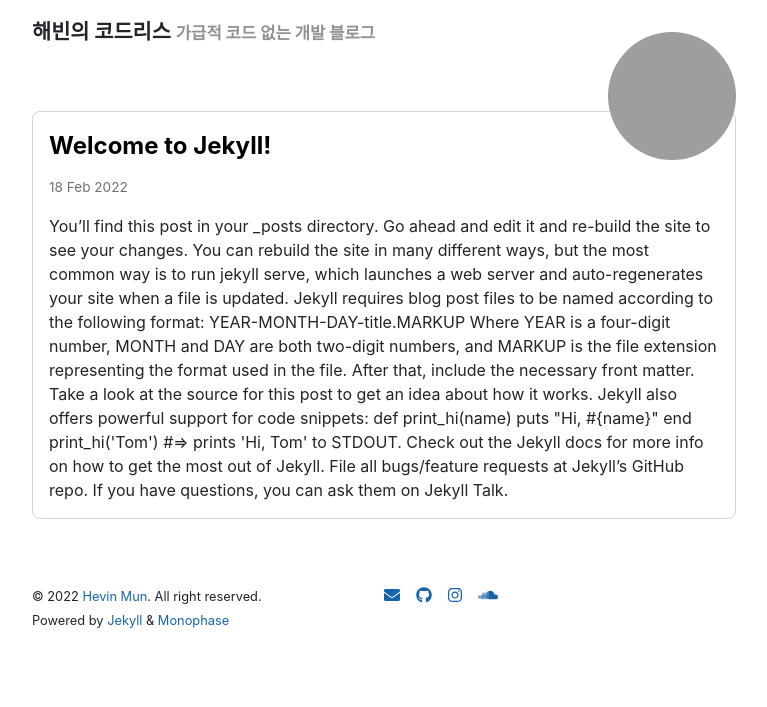
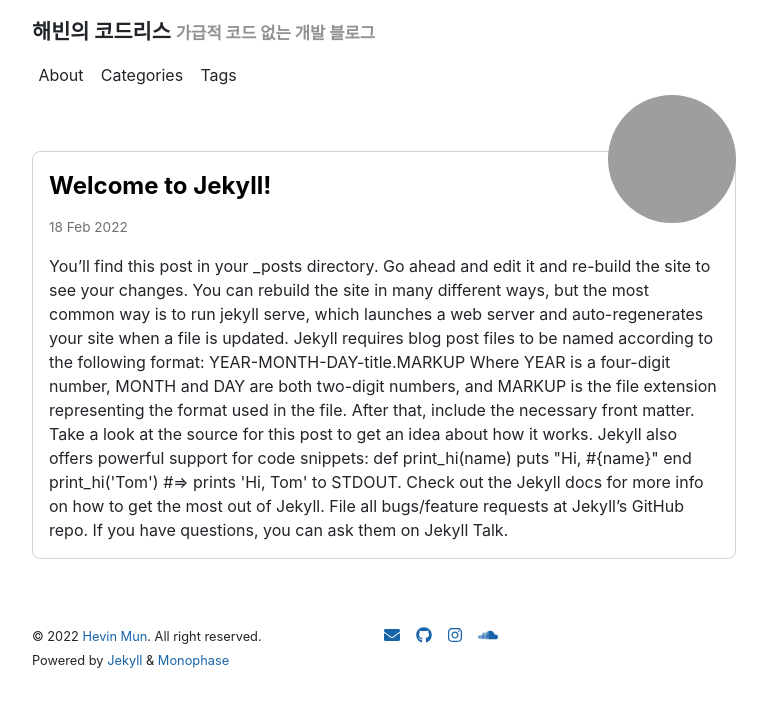
Before and after one commit to hevinxx/hevinxx.github.io, a Jekyll site: the page built from index.markdown, in a window 1280 px wide. Shown: the top 707 px of the page, without its empty margins (256-1023 px from the left). Built offline with Jekyll 4.4.1, drawn with Linux system fonts in a browser that asks for light colours; nearby versions of some CDN libraries; grey boxes are pictures that could not be loaded.

Commit message:
내비게이션 추가

```diff
--- a/_config.yml
+++ b/_config.yml
@@ -30,6 +30,8 @@ author:
   avatar: https://avatars.githubusercontent.com/u/34952833?v=4
   url: https://github.com/hevinxx
 github_username: hevinxx
+categories_path: /categories/
+tags_path: /tags/
 
 # Build settings
 plugins:
--- /dev/null
+++ b/_data/navigation.yml
@@ -0,0 +1,6 @@
+- title: About
+  url: /about/
+- title: Categories
+  url: /categories/
+- title: Tags
+  url: /tags/
--- a/_includes/header.html
+++ b/_includes/header.html
@@ -2,10 +2,10 @@
   <div class="masthead-title">
     <a href="{{ '/' | relative_url }}" title="Home">{{ site.title }}</a>
     <small class="tagline">{{ site.tagline }}</small>
-    {% if site.author %}
-      <img class="avatar" src="{{ site.author.avatar | relative_url }}" itemprop="image" class="u-photo">
-    {% endif %}
   </div>
+  {% if site.author %}
+    <img class="avatar" src="{{ site.author.avatar | relative_url }}" itemprop="image" class="u-photo">
+  {% endif %}
   {% if site.data.navigation %}
     <nav class="nav">
       <ul class="nav-list">
--- a/_sass/monophase/_layout.scss
+++ b/_sass/monophase/_layout.scss
@@ -41,15 +41,13 @@
   float: right;
   width: 8rem;
   height: 8rem;
-  margin-top: var(--spacer);
+  margin-top: var(--spacer-3);
   border-radius: 50%;
 }
 
 .nav-list {
   padding: 0;
   margin: var(--spacer) 0 0 0;
-  border-top: 1px solid var(--border-color);
-  border-bottom: 1px solid var(--border-color);
   list-style: none;
 
   li {
@@ -62,12 +60,12 @@
 
     &:hover,
     &:focus {
-      text-decoration: line-through;
+      font-style: italic;
     }
   }
 
   a.current {
-    text-decoration: line-through;
+    font-style: italic;
   }
 }
 
--- /dev/null
+++ b/categories.markdown
@@ -0,0 +1,6 @@
+---
+layout: archive
+title: Categories
+permalink: /categories/
+type: categories
+---
--- /dev/null
+++ b/tags.markdown
@@ -0,0 +1,6 @@
+---
+layout: archive
+title: Tags
+permalink: /tags/
+type: tags
+---
```
